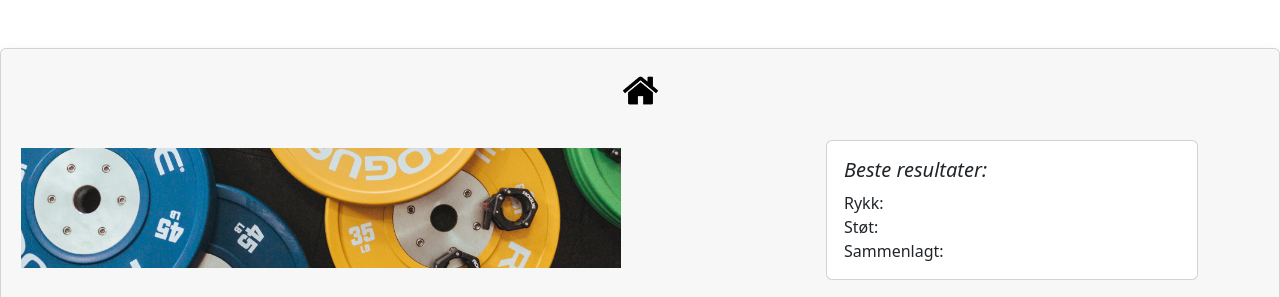
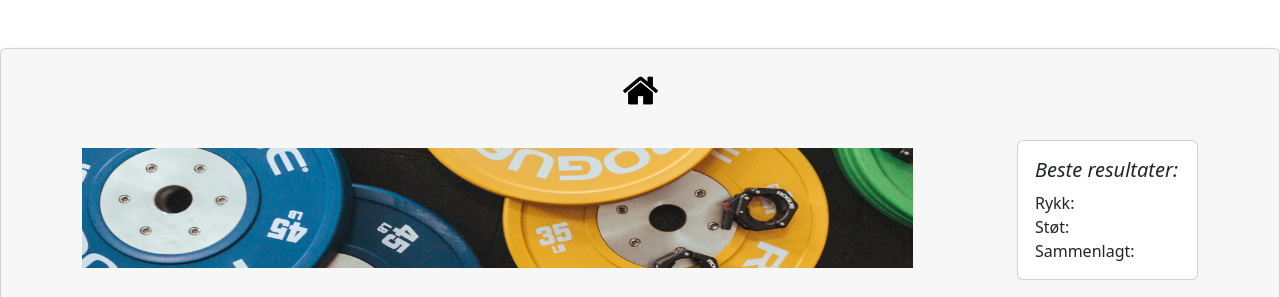
Before and after one commit to zednq/vektlofting, a Django app: template data/templates/lifter.html in a window 1280 px wide. Shown: the top 297 px of the page. Run offline with Django 4.2, Linux system fonts and the light colour scheme; the template is opened without the code that fills it, so the values that code supplies are empty; some libraries are stand-ins or nearby versions.

Commit message:
Update lifter.html

```diff
--- a/data/templates/lifter.html
+++ b/data/templates/lifter.html
@@ -11,16 +11,17 @@
     <div class="card text-center col-xxl-6 shadow p-0 mx-auto">
         <div class="card-header">
             <a href="/"><img src="{% static 'icons/home.png' %}" width="35" height="35" class="m-3"></a>
-            <div class="d-flex mx-auto">
 
-                <img src="{% static 'img/workout_datalookup.png' %}" class="img position-absolute mt-4 ms-1 w-90" height="120" />
+            <div class="container">
+                <div class="row">
+                    <div class="col-9"><img src="{% static 'img/workout_datalookup.png' %}" class="mt-4 w-100" height="120" /></div>
+                    <div class="col-3">
+
+                        <div class="d-flex justify-content-end">
 
 
-                <div class="container d-flex justify-content-end">
-
-
-                    <div class="card col-xl-4 col-md-5 my-3 text-start">
-                        <table class="m-3 p-3">
+                            <div class="card my-3 p-3 text-start">
+                                <table>
                                     <tr>
                                         <td><p class="fst-italic h5">Beste resultater:</p></td>
                                     </tr>
@@ -39,7 +40,11 @@
                                 </table>
                             </div>
                         </div>
+
                     </div>
+                </div>
+            </div>
+
             <p class="container w-75 text-start">
 
                 {{navn|title}} (f&oslash;dt {{person.fodt}}) l&oslash;ftet sist {{person.stevnedato}} p&aring; {{person.stevne}} for {{person.stevneklubb}}. {{person.fornavn|title}}s tyngste l&oslash;ft
```
Lines whose indentation alone changed are shown as unchanged.
